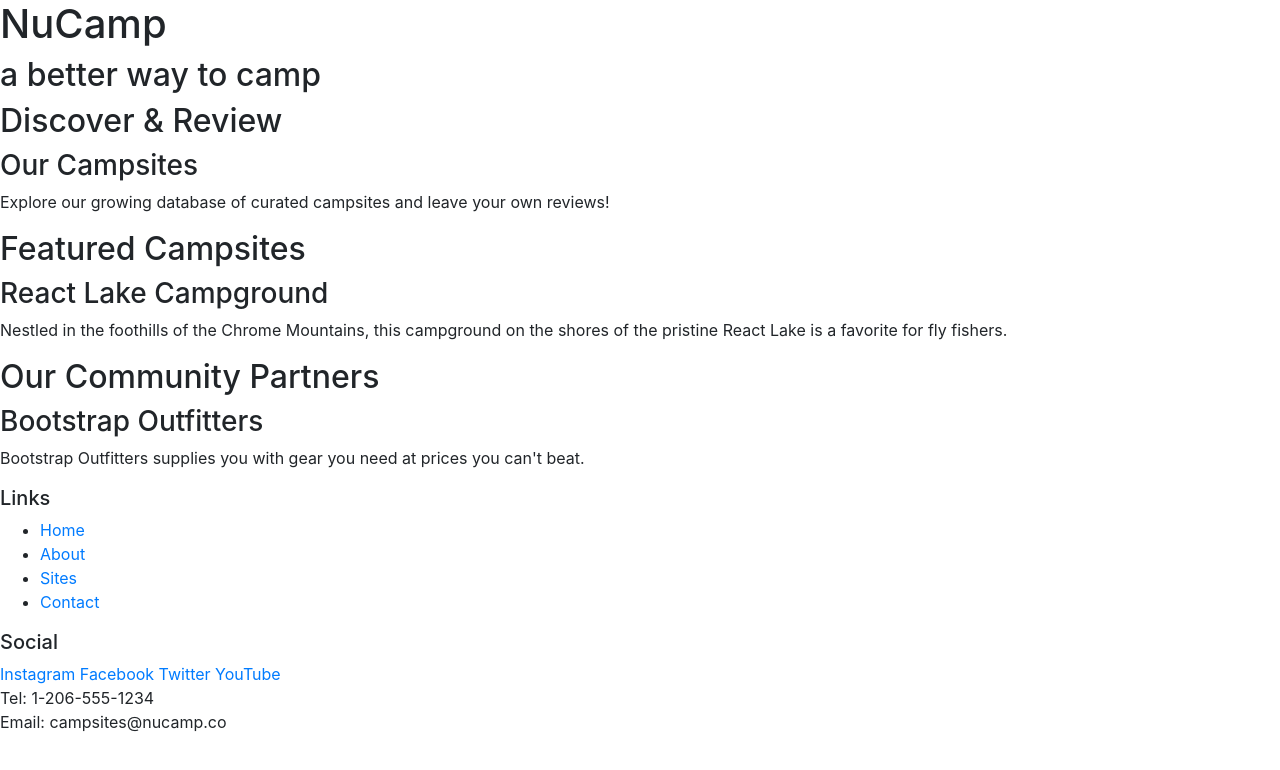
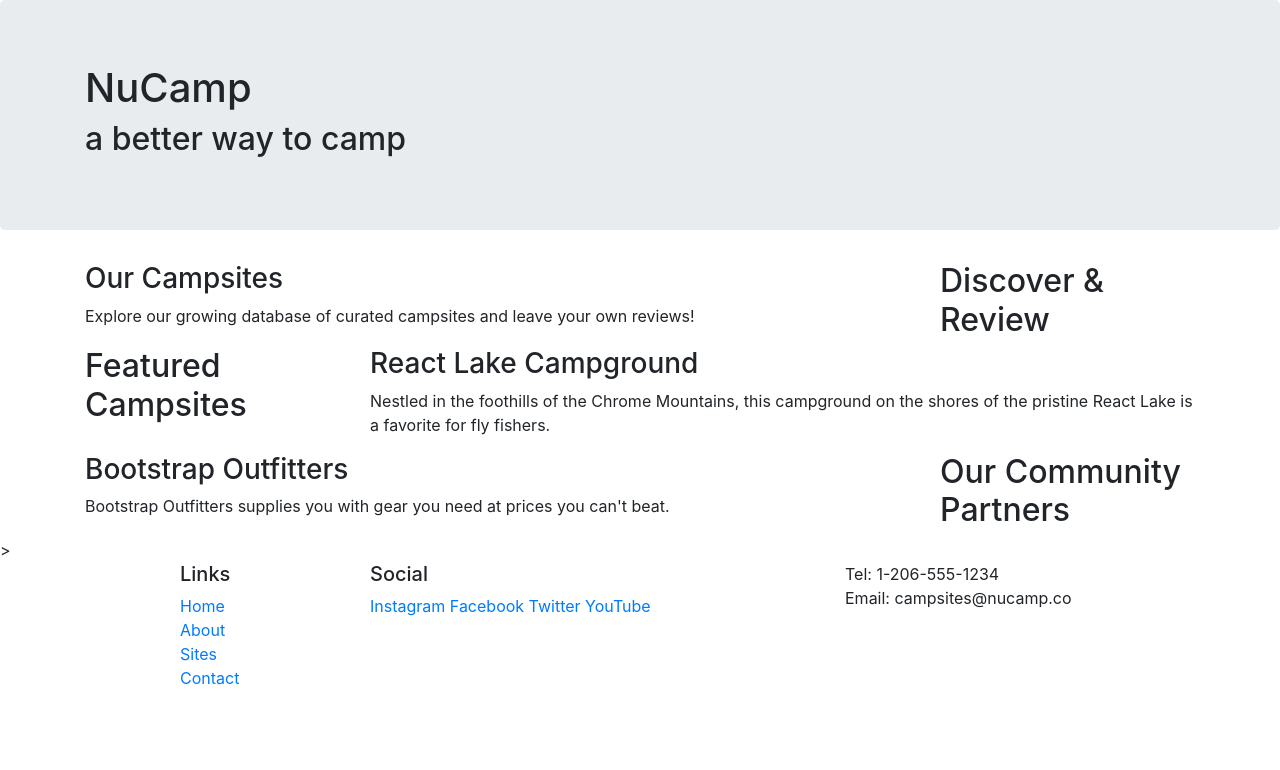
Before and after one commit to WesMcKnight/projectNumOne, a website: page index.html in a window 1280 px wide. Drawn offline with nearby package versions, Linux system fonts and the light colour scheme.

Commit message:
Bootstrap Grid

```diff
--- a/index.html
+++ b/index.html
@@ -13,51 +13,70 @@
 
 <body>
 
-    <header>
-        <div>
+    <header class="jumbotron">
+        <div class="container">
+            <div class="row">
+                <div class="col">
                     <h1>NuCamp</h1>
                     <h2>a better way to camp</h2>
                 </div>
+            </div>
+        </div>
     </header>
 
-    <div>
+    <div class="container">
+        <div class="row">
+            <div class="col-sm-4 order-sm-last col-md-3">
                 <h2>Discover & Review</h2>
+            </div>
+            <div class="col">
                 <h3>Our Campsites</h3>
                 <p>Explore our growing database of curated campsites and leave your own reviews!</p>
             </div>
-
-    <div>
+        </div>
+        <div class="row">
+            <div class="col-sm-4 col-md-3">
                 <h2>Featured Campsites</h2>
+            </div>
+            <div class="col">
                 <h3>React Lake Campground</h3>
                 <p>Nestled in the foothills of the Chrome Mountains, this campground on the shores of the pristine React Lake is a favorite for fly fishers.</p>
             </div>
-
-    <div>
+        </div>
+        <div class="row">
+            <div class="col-sm-4 order-sm-last col-md-3">
                 <h2>Our Community Partners</h2>
+            </div>
+            <div class="col">
                 <h3>Bootstrap Outfitters</h3>
                 <p>Bootstrap Outfitters supplies you with gear you need at prices you can't beat.</p>
             </div>
-
+        </div>
+    </div>>
     <footer>
-        <div>
+        <div class="container">
+            <div class="row">
+                <div class="col-4 col-sm-2 offset-1">
                     <h5>Links</h5>
-            <ul>
+                    <ul class="list-unstyled">
                         <li><a href="#">Home</a></li>
                         <li><a href="#">About</a></li>
                         <li><a href="#">Sites</a></li>
                         <li><a href="#">Contact</a></li>
                     </ul>
                 </div>
-        <div>
+                <div class="col-6 col-sm-5">
                     <h5>Social</h5>
                     <a href="http://instagram.com/">Instagram</a>
                     <a href="http://facebook.com/">Facebook</a>
                     <a href="http://twitter.com/">Twitter</a>
                     <a href="http://youtube.com/">YouTube</a>
                 </div>
-        <div>
+                <div class="col-sm-4">
                     Tel: 1-206-555-1234<br />
                     Email: campsites@nucamp.co
+                </div>
+            </div>
         </div>
     </footer>
     <!-- jQuery must come first, then Popper.js, then the Bootstrap JavaScript plugins.-->
```
Lines whose indentation alone changed are shown as unchanged.
